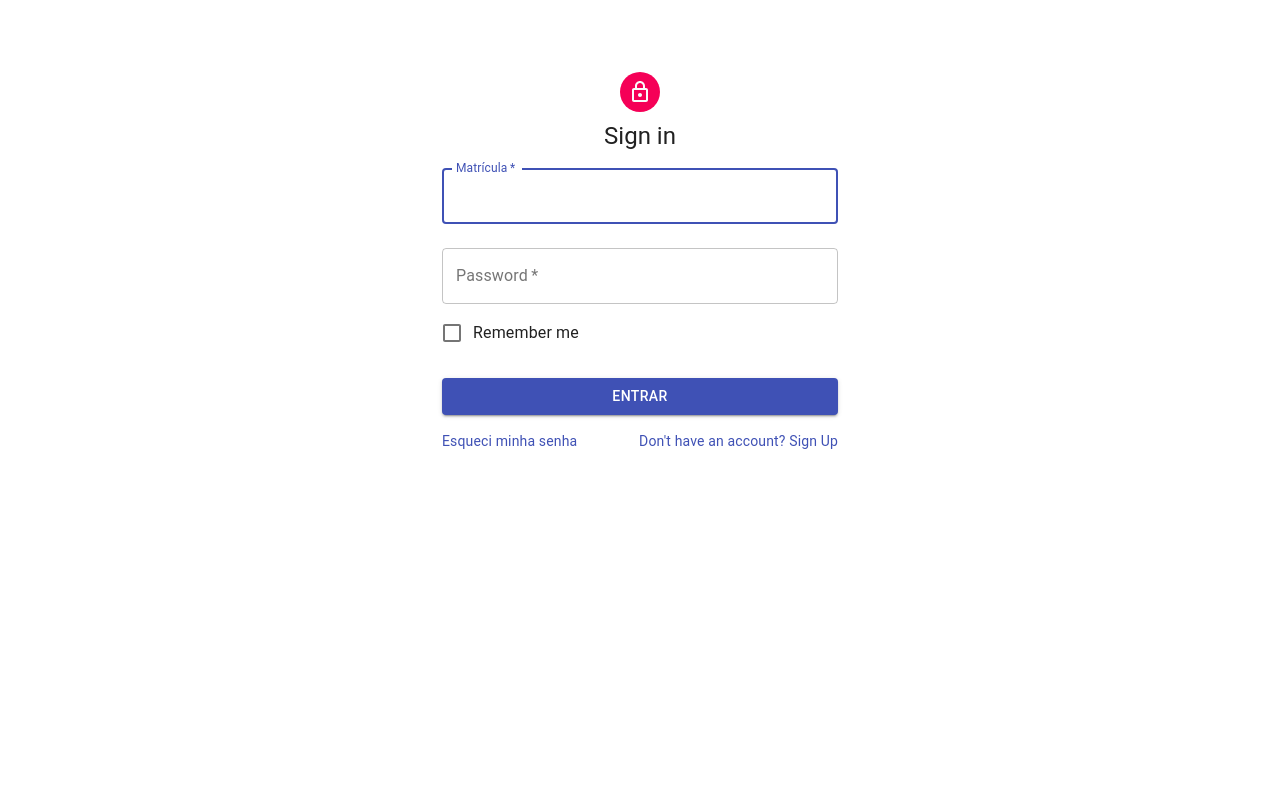
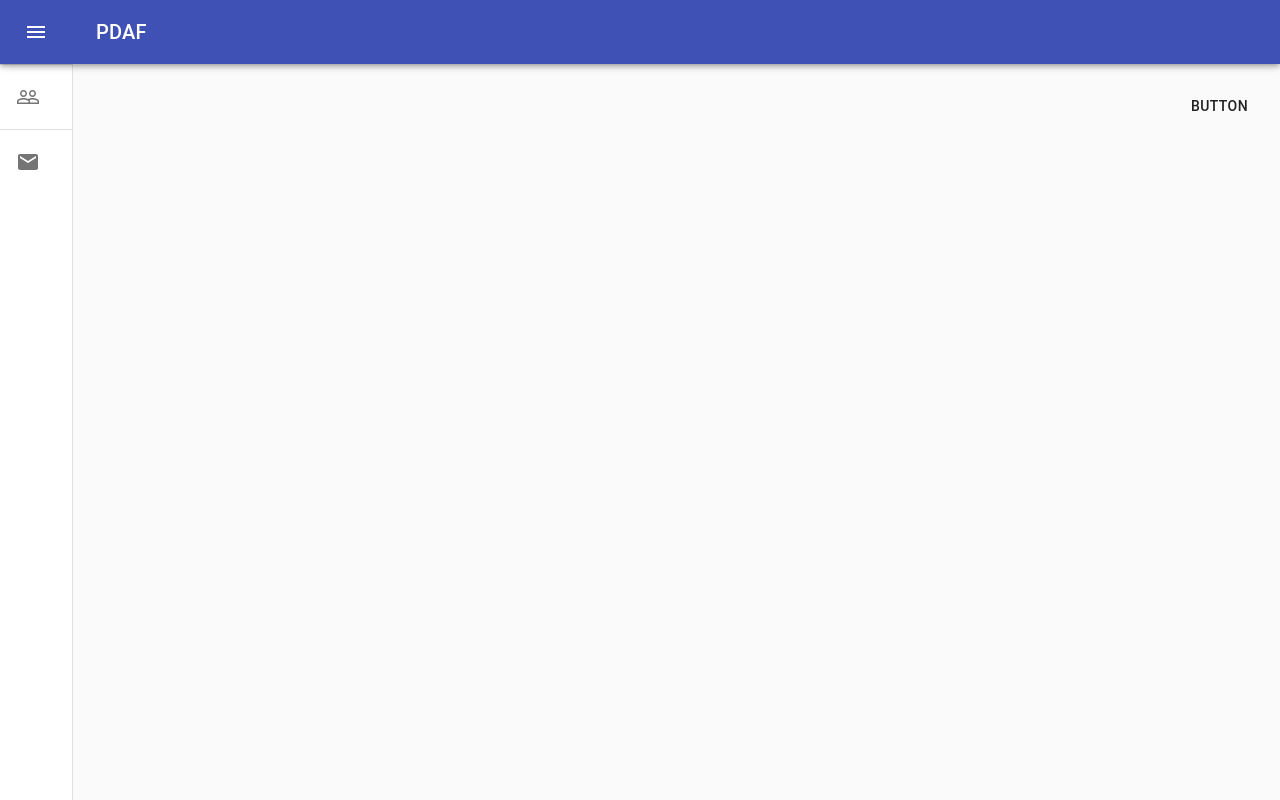
Before and after one commit to carvalhosobrinhomatheus/pdaf_react, a React (Create React App) app: page / in a window 1280 px wide. Built offline with nearby package versions, Linux system fonts and the light colour scheme.

Commit message:
[ADD] - add componentes de texte

```diff
--- a/src/App.js
+++ b/src/App.js
@@ -1,53 +1,15 @@
 // import React, { useState, useEffect } from 'react';
 import React from 'react';
 import Main from './Main';
+import { makeStyles } from '@material-ui/core/styles';
+import Bar from './componentes/main/Bar';
+import Usuario from './componentes/usuario/Usuario';
 
 export default function App() {
-
-  // const [repositories, setRepositories] = useState([]);
-
-  // useEffect( async () => {
-  //   const response = await fetch('https://api.github.com/users/MatheusCarvalhoS/repos');
-  //   const data = await response.json();
-  //   localStorage.setItem("token", "teste");
-  //   setRepositories(data);
-  // }, []);
-
-  // useEffect(() => {
-  //   const filtered = repositories.filter(repo => repo.favorite);
-  //   document.title = `Você tem ${filtered.length} favoritos`;
-  // }, [repositories]);
-
-
-  // function handleFavorite(id) {
-  //   const newRepositories = repositories.map(repo => {
-  //     return repo.id === id ? { ...repo, favorite: !repo.favorite } : repo;
-  //   })
-  //   setRepositories(newRepositories);
-  // }
-
-  // return (
-  //   <div>
-  //     <ul>
-  //       {repositories.map(repo =>
-  //         <li key={repo.id}>
-  //           {repo.name}
-  //           {repo.favorite && <span>(Favorito)</span>}
-  //           <button onClick={() => handleFavorite(repo.id)}>
-  //             {repo.favorite === true ?
-  //               <span>Desfavoritar</span> : <span>Favoritar</span>}
-  //           </button>
-  //         </li>)}
-  //     </ul>
-  //     <button onClick={() => localStorage.clear()}>
-  //             <span>deletar localStorage</span>
-  //     </button>
-  //   </div>
-  // );
-
+  document.title = "PDAF - SEEDF";
   return (
     <div>
-     <Main />
+      <Bar />
     </div>
   );
 }
--- a/src/Main.js
+++ b/src/Main.js
@@ -1,11 +1,12 @@
 // import React, { useState, useEffect } from 'react';
 import React from 'react';
+import Container from '@material-ui/core/Container';
 import Login from './componentes/login/Login';
 
 export default function Main() {
   return (
     <div>
-     <Login />
+    <Login />
     </div>
   );
 }
--- /dev/null
+++ b/src/componentes/main/Bar.js
@@ -0,0 +1,165 @@
+import React from 'react';
+import clsx from 'clsx';
+import { makeStyles, useTheme } from '@material-ui/core/styles';
+import Drawer from '@material-ui/core/Drawer';
+import AppBar from '@material-ui/core/AppBar';
+import Toolbar from '@material-ui/core/Toolbar';
+import List from '@material-ui/core/List';
+import CssBaseline from '@material-ui/core/CssBaseline';
+import Typography from '@material-ui/core/Typography';
+import Divider from '@material-ui/core/Divider';
+import IconButton from '@material-ui/core/IconButton';
+import MenuIcon from '@material-ui/icons/Menu';
+import ChevronLeftIcon from '@material-ui/icons/ChevronLeft';
+import ChevronRightIcon from '@material-ui/icons/ChevronRight';
+import ListItem from '@material-ui/core/ListItem';
+import ListItemIcon from '@material-ui/core/ListItemIcon';
+import ListItemText from '@material-ui/core/ListItemText';
+import InboxIcon from '@material-ui/icons/MoveToInbox';
+import MailIcon from '@material-ui/icons/Mail';
+import PeopleOutlineIcon from '@material-ui/icons/PeopleOutline';
+import Usuario from '../usuario/Usuario';
+
+const drawerWidth = 240;
+
+const useStyles = makeStyles(theme => ({
+  root: {
+    display: 'flex',
+  },
+  appBar: {
+    zIndex: theme.zIndex.drawer + 1,
+    transition: theme.transitions.create(['width', 'margin'], {
+      easing: theme.transitions.easing.sharp,
+      duration: theme.transitions.duration.leavingScreen,
+    }),
+  },
+  appBarShift: {
+    marginLeft: drawerWidth,
+    width: `calc(100% - ${drawerWidth}px)`,
+    transition: theme.transitions.create(['width', 'margin'], {
+      easing: theme.transitions.easing.sharp,
+      duration: theme.transitions.duration.enteringScreen,
+    }),
+  },
+  menuButton: {
+    marginRight: 36,
+  },
+  hide: {
+    display: 'none',
+  },
+  drawer: {
+    width: drawerWidth,
+    flexShrink: 0,
+    whiteSpace: 'nowrap',
+  },
+  drawerOpen: {
+    width: drawerWidth,
+    transition: theme.transitions.create('width', {
+      easing: theme.transitions.easing.sharp,
+      duration: theme.transitions.duration.enteringScreen,
+    }),
+  },
+  drawerClose: {
+    transition: theme.transitions.create('width', {
+      easing: theme.transitions.easing.sharp,
+      duration: theme.transitions.duration.leavingScreen,
+    }),
+    overflowX: 'hidden',
+    width: theme.spacing(7) + 1,
+    [theme.breakpoints.up('sm')]: {
+      width: theme.spacing(9) + 1,
+    },
+  },
+  toolbar: {
+    display: 'flex',
+    alignItems: 'center',
+    justifyContent: 'flex-end',
+    padding: theme.spacing(0, 1),
+    ...theme.mixins.toolbar,
+  },
+  content: {
+    flexGrow: 1,
+    padding: theme.spacing(3),
+  },
+}));
+
+export default function Bar() {
+  const classes = useStyles();
+  const theme = useTheme();
+  const [open, setOpen] = React.useState(false);
+
+  const handleDrawerOpen = () => {
+    setOpen(true);
+  };
+
+  const handleDrawerClose = () => {
+    setOpen(false);
+  };
+
+  return (
+    <div className={classes.root}>
+      <CssBaseline />
+      <AppBar
+        position="fixed"
+        className={clsx(classes.appBar, {
+          [classes.appBarShift]: open,
+        })}
+      >
+        <Toolbar>
+          <IconButton
+            color="inherit"
+            aria-label="open drawer"
+            onClick={handleDrawerOpen}
+            edge="start"
+            className={clsx(classes.menuButton, {
+              [classes.hide]: open,
+            })}
+          >
+            <MenuIcon />
+          </IconButton>
+          <Typography variant="h6" noWrap>
+            PDAF
+          </Typography>
+        </Toolbar>
+      </AppBar>
+      <Drawer
+        variant="permanent"
+        className={clsx(classes.drawer, {
+          [classes.drawerOpen]: open,
+          [classes.drawerClose]: !open,
+        })}
+        classes={{
+          paper: clsx({
+            [classes.drawerOpen]: open,
+            [classes.drawerClose]: !open,
+          }),
+        }}
+        open={open}
+      >
+        <div className={classes.toolbar}>
+          <IconButton onClick={handleDrawerClose}>
+            {theme.direction === 'rtl' ? <ChevronRightIcon /> : <ChevronLeftIcon />}
+          </IconButton>
+        </div>
+        <Divider />
+        <List>
+            <ListItem button key="usuarios">
+              <ListItemIcon><PeopleOutlineIcon /></ListItemIcon>
+              <ListItemText primary="Usuários" />
+            </ListItem>
+        </List>
+        <Divider />
+        <List>
+            <ListItem button key="text">
+              <ListItemIcon><MailIcon /></ListItemIcon>
+              <ListItemText primary="text" />
+            </ListItem>
+        </List>
+      </Drawer>
+      <main className={classes.content}>
+        <div className={classes.toolbar} />
+        <Usuario />
+      </main>
+    </div>
+  );
+}
--- /dev/null
+++ b/src/componentes/usuario/Usuario.js
@@ -0,0 +1,15 @@
+import React from 'react';
+import Box from '@material-ui/core/Box';
+import Button from '@material-ui/core/Button'
+
+export default function FlexDirection() {
+  return (
+    <div style={{ width: '100%' }}>
+      <Box display="flex" flexDirection="row-reverse">
+
+          <Button>Button</Button>
+
+      </Box>
+    </div>
+  );
+}
```
Also changed, not shown: src/componentes/perfil/Perfil.js (added, +27 -0 lines), 1 other file (tests, documents, lock files or other folders).
